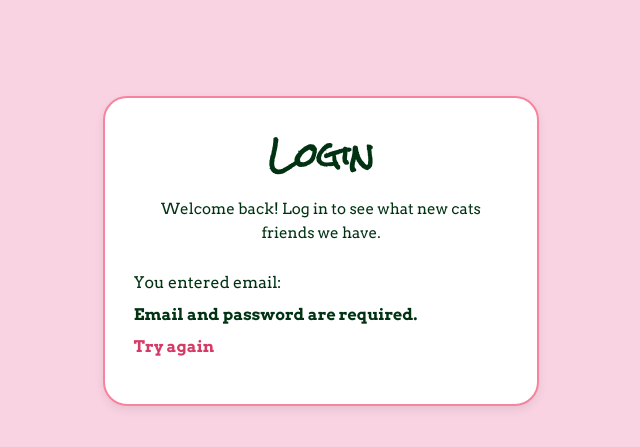
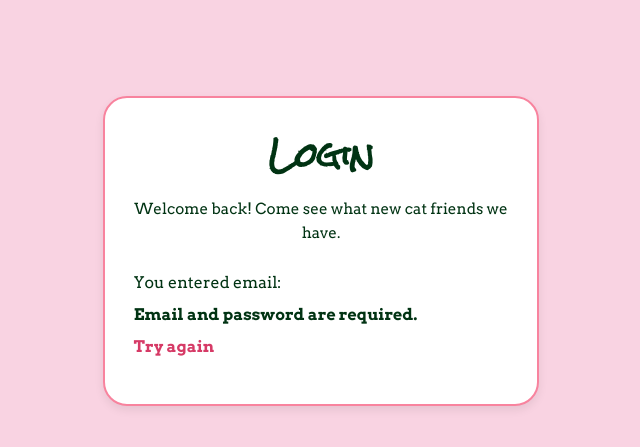
Before and after one commit to LillianBedore/Meowdani-Cat-Cafe, a PHP site: page /login.php in a window 1280 px wide. Shown: the part 99-546 px from the top of the page, without its empty margins (319-959 px from the left). Run offline with PHP 8.4, Linux system fonts and the light colour scheme; data that the repository does not hold is empty.

Commit message:
Update login.php
change wording and remove login successful message

```diff
--- a/login.php
+++ b/login.php
@@ -36,7 +36,7 @@
     <main class="auth-page-container">
         <section class="auth-section" id="auth-section">
             <h2 class="section-title">Login</h2>
-            <p class="section-intro">Welcome back! Log in to see what new cats friends we have.</p>
+            <p class="section-intro">Welcome back! Come see what new cat friends we have.</p>
 
             <div class="auth-result">
 
@@ -83,7 +83,7 @@
 if ($user) {
     echo "<p><strong>Login successful!</strong></p>";
     echo "<p>Welcome, <strong>{$user['name']}</strong>!</p>";
-    echo "<p><a href='index.html'>Visit homepage</a></p>";
+    //echo "<p><a href='index.html'>Visit homepage</a></p>";
 }
 else {
     echo "<p><strong>Incorrect email or password.</strong></p>";
```
